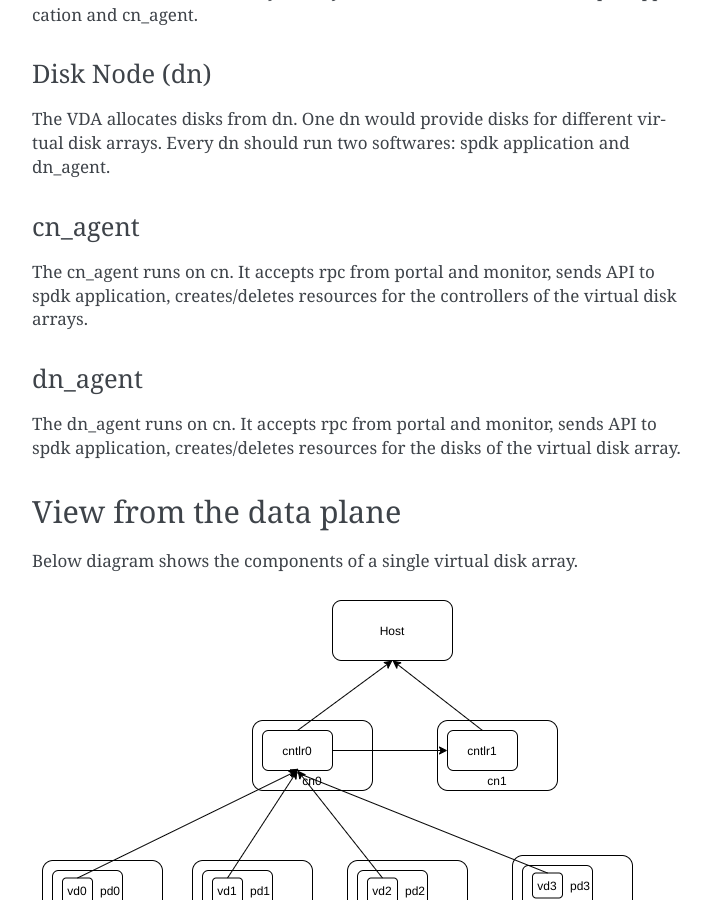
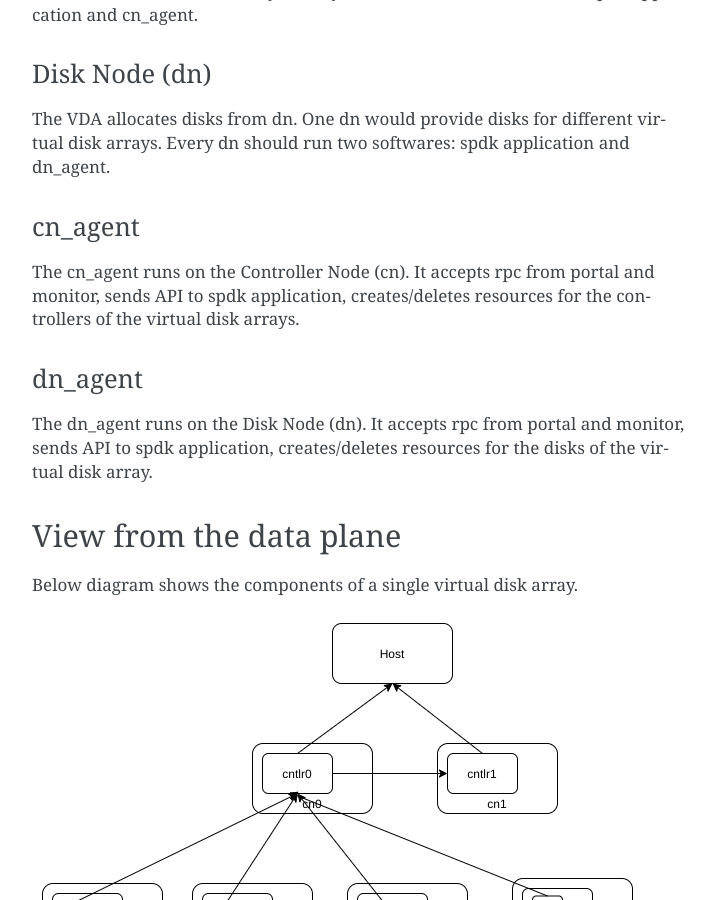
Before and after one commit to virtual-disk-array/vda_doc, a Sphinx documentation site: the page built from source/Introduction.rst, in a window 1280 px wide and 900 px high, scrolled down 1356 px. Shown: the whole window, without its empty margins (388-1103 px from the left). Built offline with Sphinx 7.4.7, drawn with Linux system fonts in a browser that asks for light colours.

Commit message:
add Controller Node and Disk Node in the description

```diff
--- a/source/Introduction.rst
+++ b/source/Introduction.rst
@@ -52,15 +52,15 @@ application and dn_agent.
 
 cn_agent
 ^^^^^^^^
-The cn_agent runs on cn. It accepts rpc from portal and monitor, sends
-API to spdk application, creates/deletes resources for the controllers
-of the virtual disk arrays.
+The cn_agent runs on the Controller Node (cn). It accepts rpc from
+portal and monitor, sends API to spdk application, creates/deletes
+resources for the controllers of the virtual disk arrays.
 
 dn_agent
 ^^^^^^^^
-The dn_agent runs on cn. It accepts rpc from portal and monitor, sends
-API to spdk application, creates/deletes resources for the disks of
-the virtual disk array.
+The dn_agent runs on the Disk Node (dn). It accepts rpc from portal
+and monitor, sends API to spdk application, creates/deletes resources
+for the disks of the virtual disk array.
 
 View from the data plane
 ------------------------
```
